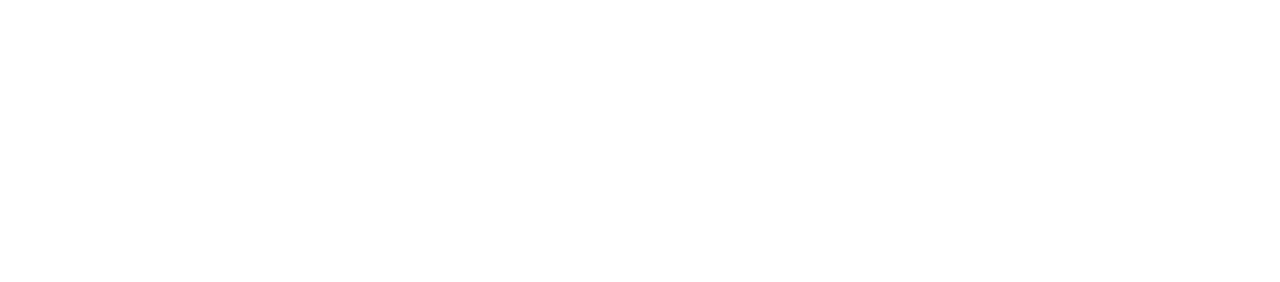
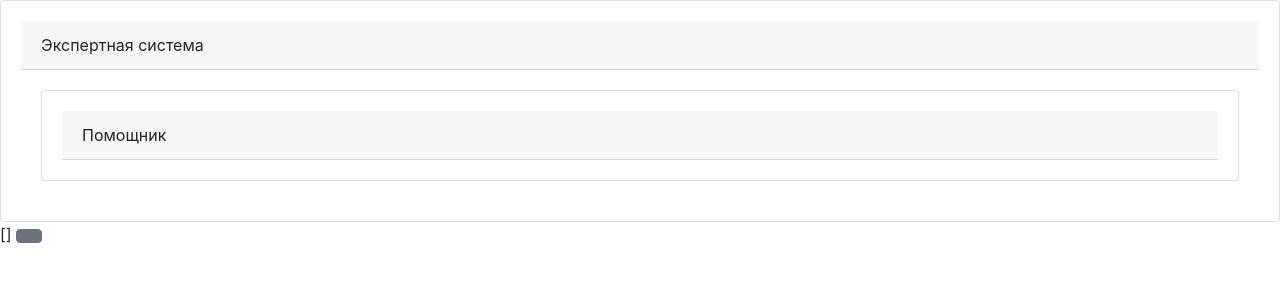
Before and after one commit to dmsuh/prolog-tau, a plain HTML site: page index.html in a window 1280 px wide. Drawn offline with Linux system fonts and the light colour scheme; the site is published under a folder, as on GitHub Pages, so addresses that start at the root find nothing.

Commit message:
sec commit

```diff
--- a/index.html
+++ b/index.html
@@ -1 +1 @@
-<!DOCTYPE html><html lang=en><head><meta charset=utf-8><meta http-equiv=X-UA-Compatible content="IE=edge"><meta name=viewport content="width=device-width,initial-scale=1"><link rel=icon href=/favicon.ico><title>prolog-test</title><link href=/css/app.9510cf5f.css rel=preload as=style><link href=/css/chunk-vendors.37f32fd6.css rel=preload as=style><link href=/js/app.1c9428de.js rel=preload as=script><link href=/js/chunk-vendors.abcf1818.js rel=preload as=script><link href=/css/chunk-vendors.37f32fd6.css rel=stylesheet><link href=/css/app.9510cf5f.css rel=stylesheet></head><body><noscript><strong>We're sorry but prolog-test doesn't work properly without JavaScript enabled. Please enable it to continue.</strong></noscript><div id=app></div><script src=/js/chunk-vendors.abcf1818.js></script><script src=/js/app.1c9428de.js></script></body></html>
+<!DOCTYPE html><html lang=en><head><meta charset=utf-8><meta http-equiv=X-UA-Compatible content="IE=edge"><meta name=viewport content="width=device-width,initial-scale=1"><link rel=icon href=./favicon.ico><title>prolog-test</title><link href=./css/app.9510cf5f.css rel=preload as=style><link href=./css/chunk-vendors.37f32fd6.css rel=preload as=style><link href=./js/app.1c9428de.js rel=preload as=script><link href=./js/chunk-vendors.abcf1818.js rel=preload as=script><link href=./css/chunk-vendors.37f32fd6.css rel=stylesheet><link href=./css/app.9510cf5f.css rel=stylesheet></head><body><noscript><strong>We're sorry but prolog-test doesn't work properly without JavaScript enabled. Please enable it to continue.</strong></noscript><div id=app></div><script src=./js/chunk-vendors.abcf1818.js></script><script src=./js/app.1c9428de.js></script></body></html>
```
